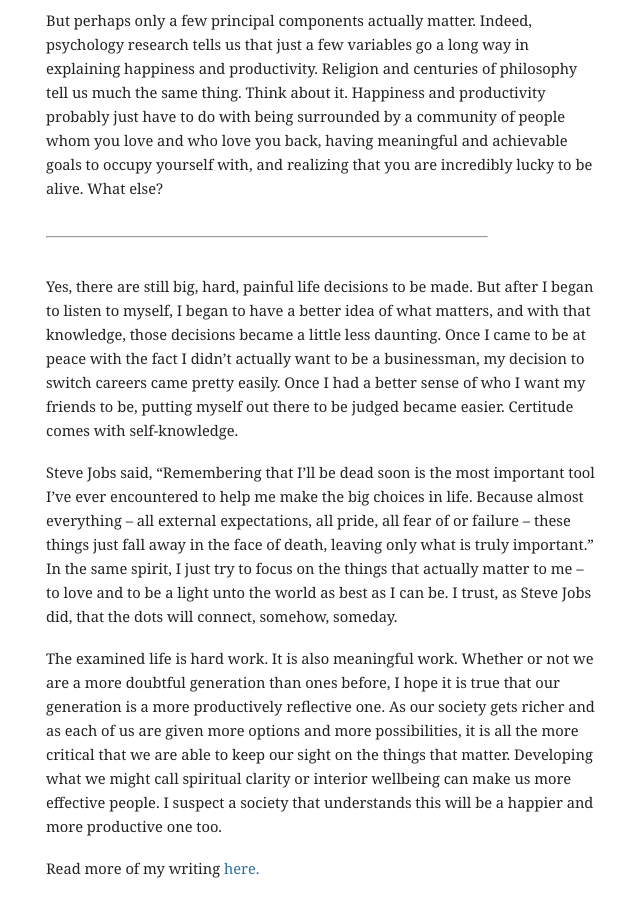
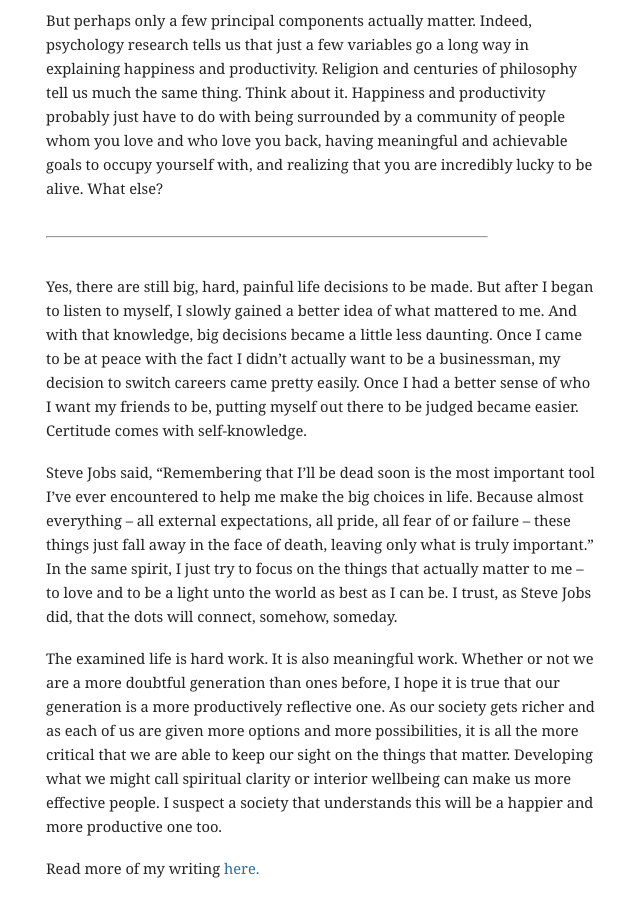
Before and after one commit to mbwong/mbwong.github.com, a Jekyll site: the page built from _posts/2013-12-07-the-examined-life.md, in a window 1280 px wide and 900 px high, scrolled down 2018 px. Shown: the whole window, without its empty margins (304-944 px from the left). Built offline with Jekyll 4.4.1, drawn with Linux system fonts in a browser that asks for light colours.

Commit message:
Update 2013-12-07-the-examined-life.md

```diff
--- a/_posts/2013-12-07-the-examined-life.md
+++ b/_posts/2013-12-07-the-examined-life.md
@@ -36,7 +36,7 @@ But perhaps only a few principal components actually matter. Indeed, psychology
 
 -----------------------
 
-Yes, there are still big, hard, painful life decisions to be made. But after I began to listen to myself, I began to have a better idea of what matters, and with that knowledge, those decisions became a little less daunting. Once I came to be at peace with the fact I didn't actually want to be a businessman, my decision to switch careers came pretty easily. Once I had a better sense of who I want my friends to be, putting myself out there to be judged became easier. Certitude comes with self-knowledge.
+Yes, there are still big, hard, painful life decisions to be made. But after I began to listen to myself, I slowly gained a better idea of what mattered to me. And with that knowledge, big decisions became a little less daunting. Once I came to be at peace with the fact I didn't actually want to be a businessman, my decision to switch careers came pretty easily. Once I had a better sense of who I want my friends to be, putting myself out there to be judged became easier. Certitude comes with self-knowledge.
 
 Steve Jobs said, "Remembering that I'll be dead soon is the most important tool I've ever encountered to help me make the big choices in life. Because almost everything -- all external expectations, all pride, all fear of   or failure -- these things just fall away in the face of death, leaving only what is truly important." In the same spirit, I just try to focus on the things that actually matter to me -- to love and to be a light unto the world as best as I can be. I trust, as Steve Jobs did, that the dots will connect, somehow, someday.
 
```
